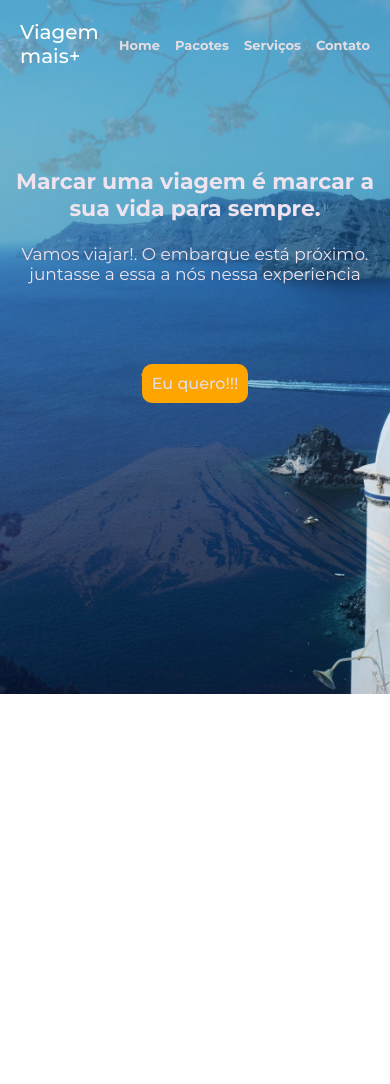
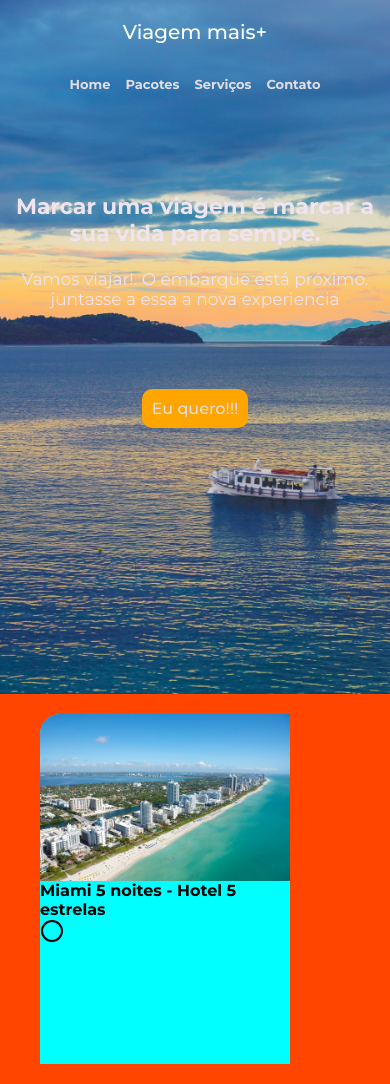
Before and after one commit to luanferreira93/site_viagem_mais, a plain HTML site: page index.html in a window 390 px wide. Before the commit the page ends 844 px from the top, so only its background shows below. Drawn offline with nearby package versions, Linux system fonts and the light colour scheme.

Commit message:
query nav

```diff
--- a/index.html
+++ b/index.html
@@ -4,11 +4,13 @@
     <meta charset="UTF-8">
     <meta http-equiv="X-UA-Compatible" content="IE=edge">
     <meta name="viewport" content="width=device-width, initial-scale=1.0">
+    <script src="https://unpkg.com/feather-icons"></script>
     <link rel="stylesheet" href="style.css">
     <title>Viagem mais+</title>
 </head>
 <body>
     <header>
+        <div class="background"></div>
         <nav>
             <!-- <img src="" alt="Logo Viagem mais+"> -->
             <span class="title">Viagem mais+</span>
@@ -21,10 +23,25 @@
         </nav>
         <div class="header-content">
             <h1>Marcar uma viagem é marcar a sua vida para sempre.</h1>
-            <p >Vamos viajar!. O embarque está próximo. juntasse a essa a nós nessa experiencia</p>
+            <p >Vamos viajar!. O embarque está próximo. juntasse a essa a nova experiencia</p>
             <a class="btn-header" href="">Eu quero!!!</a>
         </div>
     </header>
-    <script src="./slider.js"></script>
+    <section class="pacotes">
+        <div class="card">
+            <div class="card-img">
+                <img src="./img/miami.jpg" alt="">
+            </div>
+           <div class="card-content">
+            <h2>Miami 5 noites - Hotel 5 estrelas</h2>
+            <i data-feather="circle"></i>
+
+           </div>
+        </div>
+    </section>
+
+    <script>
+        feather.replace()
+      </script>
 </body>
 </html>
--- a/style.css
+++ b/style.css
@@ -26,31 +26,13 @@ html{
 }
 
 /* -------------------Header-------------------------- */
-@keyframes slide{
-    0%{
-        background-image: url(./img/img3.jpg);
-    }
-   30%{
-        background-image: url(./img/img4.jpg);
-    }
-    50%{
-        background-image: url(./img/img5.jpg);
-    }
-    70%{
-        background-image: url(./img/img6.jpg);
-    }
-    100%{
-        background-image: url(./img/img7.jpg);
-    }
-}
 
 header{
     height: calc(100vh - 15rem);
+    background-image: url('./img/img6.jpg');
     background-repeat: no-repeat;
     background-size: cover;
     background-position: center;
-    position: relative;
-    animation: slide 30s infinite alternate;
 }
 
 .title{
@@ -112,13 +94,37 @@ nav ul li+li{
  font-weight: 500;
 }
 
+/* -------------------Cards-------------------------- */
+
+.pacotes{
+    background-color: orangered;
+    padding: 2rem;
+}
+
+
+.pacotes .card{
+width: 25rem;
+height: 35rem;
+border-radius: 2rem 0 0 0;
+margin-left: 2rem;
+background-color: aqua;
+}
+
+.pacotes .card-img img{
+    border-radius: 2rem 0 0 0;
+}
 
 /* -------------------Query-------------------------- */
 
 @media (max-width:400px){
-  nav span{
-    margin-right: 0.5rem;
-  }
+    header nav{
+        flex-direction: column;
+    }
+
+    header nav span{
+        margin-bottom: 3rem;
+    }
+
 }
 
 @media (max-width:767px){
```
Also changed, not shown: img/miami.jpg (added).
